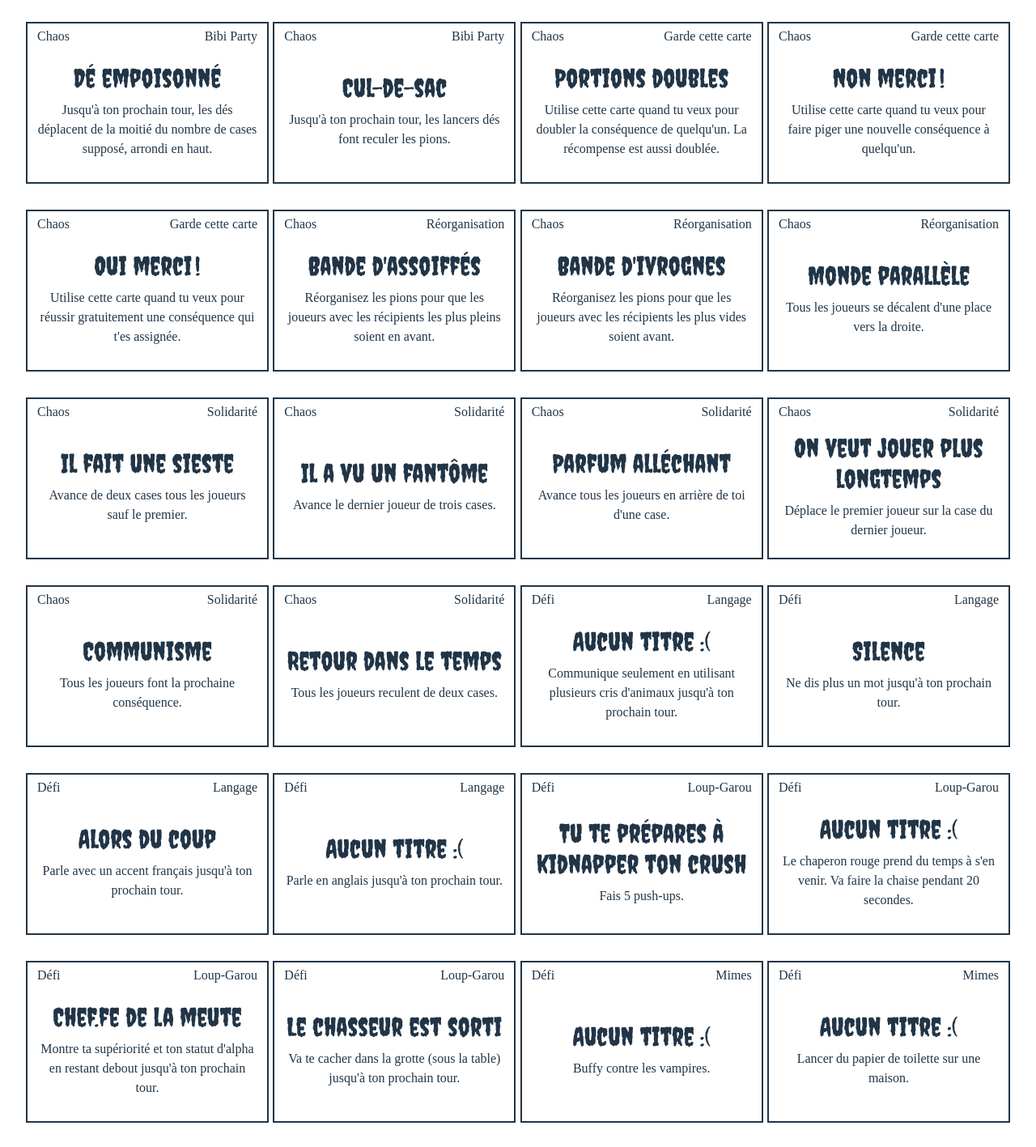
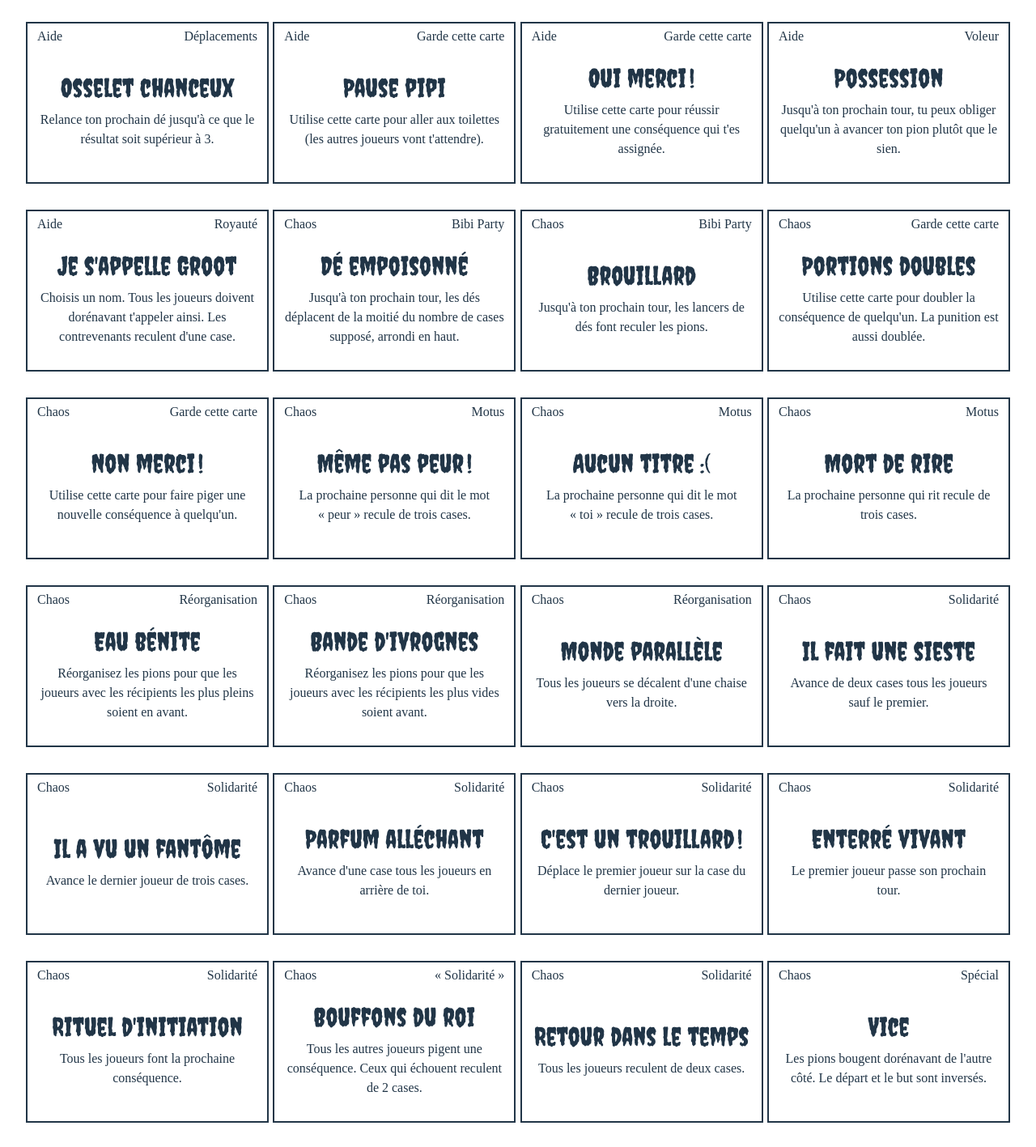
Before and after one commit to beaudry/HalloweenCarteur, a Preact app: page / in a window 1280 px wide. Shown: the part 600-2017 px from the top of the page at 81% size. Built offline with nearby package versions, Linux system fonts and the light colour scheme; a web font is replaced by a local one.

Commit message:
Ajout de plusieurs cartes. Raffinement des titres

```diff
--- a/src/donnees/cartes.ts
+++ b/src/donnees/cartes.ts
@@ -2,30 +2,50 @@ import Carte from "../modeles/Carte";
 import Categorie from "../modeles/Categorie";
 
 const cartes: Carte[] = [
-    { categorie: Categorie.aide, cycle: "Déplacement", description: "Rejoue!", titre: "Encore!" },
     { categorie: Categorie.aide, cycle: "Déplacements", description: "Avance d'une case.", titre: "Manque d'inspiration" },
     { categorie: Categorie.aide, cycle: "Déplacements", description: "Échange de place avec le joueur de ton choix.", titre: "Merci d'avoir gardé ma place" },
     { categorie: Categorie.aide, cycle: "Déplacements", description: "Échange de place avec le premier joueur.", titre: "Moi d'abord" },
+    { categorie: Categorie.aide, cycle: "Déplacements", description: "Rejoue!", titre: "Encore!" },
+    { categorie: Categorie.aide, cycle: "Déplacements", description: "Relance ton prochain dé jusqu'à ce que le résultat soit supérieur à 3.", titre: "Osselet chanceux" },
+    { categorie: Categorie.aide, cycle: "Garde cette carte", description: "Utilise cette carte pour aller aux toilettes (les autres joueurs vont t'attendre).", titre: "Pause pipi" },
+    { categorie: Categorie.aide, cycle: "Garde cette carte", description: "Utilise cette carte pour réussir gratuitement une conséquence qui t'es assignée.", titre: "Oui merci!" },
+    { categorie: Categorie.aide, cycle: "Voleur", description: "Jusqu'à ton prochain tour, tu peux obliger quelqu'un à avancer ton pion plutôt que le sien.", titre: "Possession" },
+    { categorie: Categorie.aide, cycle: "Royauté", description: "Choisis un nom. Tous les joueurs doivent dorénavant t'appeler ainsi. Les contrevenants reculent d'une case.", titre: "Je s'appelle Groot" },
 
     { categorie: Categorie.chaos, cycle: "Bibi Party", description: "Jusqu'à ton prochain tour, les dés déplacent de la moitié du nombre de cases supposé, arrondi en haut.", titre: "Dé empoisonné" },
-    { categorie: Categorie.chaos, cycle: "Bibi Party", description: "Jusqu'à ton prochain tour, les lancers dés font reculer les pions.", titre: "Cul-de-sac" },
-    { categorie: Categorie.chaos, cycle: "Garde cette carte", description: "Utilise cette carte quand tu veux pour doubler la conséquence de quelqu'un. La récompense est aussi doublée.", titre: "Portions doubles" },
-    { categorie: Categorie.chaos, cycle: "Garde cette carte", description: "Utilise cette carte quand tu veux pour faire piger une nouvelle conséquence à quelqu'un.", titre: "Non merci!" },
-    { categorie: Categorie.chaos, cycle: "Garde cette carte", description: "Utilise cette carte quand tu veux pour réussir gratuitement une conséquence qui t'es assignée.", titre: "Oui merci!" },
-    { categorie: Categorie.chaos, cycle: "Réorganisation", description: "Réorganisez les pions pour que les joueurs avec les récipients les plus pleins soient en avant.", titre: "Bande d'assoiffés" },
+    { categorie: Categorie.chaos, cycle: "Bibi Party", description: "Jusqu'à ton prochain tour, les lancers de dés font reculer les pions.", titre: "Brouillard" },
+    { categorie: Categorie.chaos, cycle: "Garde cette carte", description: "Utilise cette carte pour doubler la conséquence de quelqu'un. La punition est aussi doublée.", titre: "Portions doubles" },
+    { categorie: Categorie.chaos, cycle: "Garde cette carte", description: "Utilise cette carte pour faire piger une nouvelle conséquence à quelqu'un.", titre: "Non merci!" },
+    { categorie: Categorie.chaos, cycle: "Motus", description: "La prochaine personne qui dit le mot « peur » recule de trois cases.", titre: "Même pas peur!" },
+    { categorie: Categorie.chaos, cycle: "Motus", description: "La prochaine personne qui dit le mot « toi » recule de trois cases." },
+    { categorie: Categorie.chaos, cycle: "Motus", description: "La prochaine personne qui rit recule de trois cases.", titre: "Mort de rire" },
+    { categorie: Categorie.chaos, cycle: "Réorganisation", description: "Réorganisez les pions pour que les joueurs avec les récipients les plus pleins soient en avant.", titre: "Eau bénite" },
     { categorie: Categorie.chaos, cycle: "Réorganisation", description: "Réorganisez les pions pour que les joueurs avec les récipients les plus vides soient avant.", titre: "Bande d'ivrognes" },
-    { categorie: Categorie.chaos, cycle: "Réorganisation", description: "Tous les joueurs se décalent d'une place vers la droite.", titre: "Monde parallèle" },
+    { categorie: Categorie.chaos, cycle: "Réorganisation", description: "Tous les joueurs se décalent d'une chaise vers la droite.", titre: "Monde parallèle" },
     { categorie: Categorie.chaos, cycle: "Solidarité", description: "Avance de deux cases tous les joueurs sauf le premier.", titre: "Il fait une sieste" },
     { categorie: Categorie.chaos, cycle: "Solidarité", description: "Avance le dernier joueur de trois cases.", titre: "Il a vu un fantôme" },
-    { categorie: Categorie.chaos, cycle: "Solidarité", description: "Avance tous les joueurs en arrière de toi d'une case.", titre: "Parfum alléchant" },
-    { categorie: Categorie.chaos, cycle: "Solidarité", description: "Déplace le premier joueur sur la case du dernier joueur.", titre: "On veut jouer plus longtemps" },
-    { categorie: Categorie.chaos, cycle: "Solidarité", description: "Tous les joueurs font la prochaine conséquence.", titre: "Communisme" },
+    { categorie: Categorie.chaos, cycle: "Solidarité", description: "Avance d'une case tous les joueurs en arrière de toi.", titre: "Parfum alléchant" },
+    { categorie: Categorie.chaos, cycle: "Solidarité", description: "Déplace le premier joueur sur la case du dernier joueur.", titre: "C'est un trouillard!" },
+    { categorie: Categorie.chaos, cycle: "Solidarité", description: "Le premier joueur passe son prochain tour.", titre: "Enterré vivant" },
+    { categorie: Categorie.chaos, cycle: "Solidarité", description: "Tous les joueurs font la prochaine conséquence.", titre: "Rituel d'initiation" },
+    { categorie: Categorie.chaos, cycle: "« Solidarité »", description: "Tous les autres joueurs pigent une conséquence. Ceux qui échouent reculent de 2 cases.", titre: "Bouffons du roi" },
     { categorie: Categorie.chaos, cycle: "Solidarité", description: "Tous les joueurs reculent de deux cases.", titre: "Retour dans le temps" },
+    { categorie: Categorie.chaos, cycle: "Spécial", description: "Les pions bougent dorénavant de l'autre côté. Le départ et le but sont inversés.", titre: "Vice" },
+    { categorie: Categorie.chaos, cycle: "Spécial", description: "Les pions bougent dorénavant de l'autre côté. Le départ et le but sont inversés.", titre: "Versa" },
 
+    { categorie: Categorie.defi, cycle: "Improvisation", description: "Explique au joueur à ta droite pourquoi tu as besoin de lui pour ton rituel." },
+    { categorie: Categorie.defi, cycle: "Improvisation", description: "Explique pourquoi les loup-garous sont des membres essentiels de notre société." },
+    { categorie: Categorie.defi, cycle: "Improvisation", description: "Explique pourquoi les rats ont été faussement blâmés pour la peste bubonique." },
+    { categorie: Categorie.defi, cycle: "Improvisation", description: "Explique pourquoi les zombies sont vivants." },
+    { categorie: Categorie.defi, cycle: "Improvisation", description: "Explique au monstre de Frankenstein (la personne à ta gauche) l'origine de sa main droite." },
+    { categorie: Categorie.defi, cycle: "Improvisation", description: "On sait que le Diable est souvent représenté par une chèvre. Vend-nous le fromage qui en résulterait." },
     { categorie: Categorie.defi, cycle: "Langage", description: "Communique seulement en utilisant plusieurs cris d'animaux jusqu'à ton prochain tour." },
     { categorie: Categorie.defi, cycle: "Langage", description: "Ne dis plus un mot jusqu'à ton prochain tour.", titre: "Silence" },
     { categorie: Categorie.defi, cycle: "Langage", description: "Parle avec un accent français jusqu'à ton prochain tour.", titre: "Alors du coup" },
     { categorie: Categorie.defi, cycle: "Langage", description: "Parle en anglais jusqu'à ton prochain tour." },
+    { categorie: Categorie.defi, cycle: "Livraison", description: "Amène un bonbon à Léa." },
+    { categorie: Categorie.defi, cycle: "Livraison", description: "Amène un rouleau de Rockets à Charles-André.", titre: "Vers d'autres cieux" },
+    { categorie: Categorie.defi, cycle: "Livraison", description: "Va chercher un refill à quelqu'un à la table." },
     { categorie: Categorie.defi, cycle: "Loup-Garou", description: "Fais 5 push-ups.", titre: "Tu te prépares à kidnapper ton crush" },
     { categorie: Categorie.defi, cycle: "Loup-Garou", description: "Le chaperon rouge prend du temps à s'en venir. Va faire la chaise pendant 20 secondes." },
     { categorie: Categorie.defi, cycle: "Loup-Garou", description: "Montre ta supériorité et ton statut d'alpha en restant debout jusqu'à ton prochain tour.", titre: "Chef.fe de la meute" },
@@ -39,8 +59,6 @@ const cartes: Carte[] = [
     { categorie: Categorie.defi, cycle: "Partage", description: "Emprunte un accessoire de quelqu'un d'autre jusqu'à ton prochain tour." },
     { categorie: Categorie.defi, cycle: "Partage", description: "Mets les bas de quelqu'un d'autre jusqu'à ton prochain tour." },
     { categorie: Categorie.defi, cycle: "Partage", description: "Porte le chapeau de quelqu'un d'autre jusqu'à ton prochain tour.", titre: "Tu deviens chauve" },
-    { categorie: Categorie.defi, cycle: "Social", description: "Amène un bonbon à Léa." },
-    { categorie: Categorie.defi, cycle: "Social", description: "Amène un rouleau de Rockets à Charles-André.", titre: "Vers d'autres cieux" },
     { categorie: Categorie.defi, cycle: "Social", description: "Nomme correctement tous les joueurs à la table." },
     { categorie: Categorie.defi, cycle: "Social", description: "Trouve un.e non-joueur.euse et viens nous le.a présenter en quelques phrases.", titre: 'Connais-tu Alex?' },
     { categorie: Categorie.defi, cycle: "Social", description: "Va changer la chanson qui joue et mets celle de ton choix. Chante-la (la table doit t'entendre).", titre: "Perce-oreilles" },
@@ -50,24 +68,22 @@ const cartes: Carte[] = [
     { categorie: Categorie.defi, cycle: "Trouvez Charlie", description: "Trouve un non-joueur qui est venu en autobus." },
     { categorie: Categorie.defi, cycle: "Trouvez Charlie", description: "Trouve un non-joueur qui est venu en voiture." },
 
+    { categorie: Categorie.verite, cycle: "Choix", description: "Préférerais-tu mourir ou devenir un loup-garou?" },
+    { categorie: Categorie.verite, cycle: "Choix", description: "Préférerais-tu mourir ou devenir un vampire?" },
+    { categorie: Categorie.verite, cycle: "Choix", description: "Préférerais-tu mourir ou devenir un zombie?" },
     { categorie: Categorie.verite, cycle: "Halloween", description: "Qu'est-ce que la maison de riches donnait quand tu passais l'Halloween?" },
     { categorie: Categorie.verite, cycle: "Halloween", description: "Quel bonbon espérais-tu obtenir quand tu passais l'Halloween?" },
     { categorie: Categorie.verite, cycle: "Halloween", description: "Quel bonbon ne mangeais-tu jamais quand tu passais l'Halloween?" },
+    { categorie: Categorie.verite, cycle: "Halloween", description: "Quel est ton film d'Halloween préféré?" },
     { categorie: Categorie.verite, cycle: "Halloween", description: "Quel genre de sac utilisais-tu quand tu passais l'Halloween?" },
     { categorie: Categorie.verite, cycle: "Halloween", description: "Tu as passé l'Halloween jusqu'à quel âge?" },
-    { categorie: Categorie.verite, cycle: "Informations", description: "Comment connais-tu les hôtes de l'événement?" },
-    { categorie: Categorie.verite, cycle: "Informations", description: "Quel est le dernier film que tu as vu?" },
-    { categorie: Categorie.verite, cycle: "Informations", description: "Quelle est la dernière chose que tu as commencé à apprendre?" },
-    { categorie: Categorie.verite, cycle: "Informations", description: "Raconte-nous ta journée d'hier." },
     { categorie: Categorie.verite, cycle: "Mal", description: "Dans quel cercle de l'enfer es-tu le plus probable d'aller?" },
     { categorie: Categorie.verite, cycle: "Mal", description: "Pour quelle raison irais-tu en prison?" },
-    { categorie: Categorie.verite, cycle: "Mal", description: "Préférerais-tu mourir ou devenir un loup-garou?" },
-    { categorie: Categorie.verite, cycle: "Mal", description: "Préférerais-tu mourir ou devenir un vampire?" },
-    { categorie: Categorie.verite, cycle: "Mal", description: "Préférerais-tu mourir ou devenir un zombie?" },
     { categorie: Categorie.verite, cycle: "Mal", description: "Quelle est ton incantation préférée?" },
+    { categorie: Categorie.verite, cycle: "Mal", description: "Qui est ta sorcière préféréé?" },
     { categorie: Categorie.verite, cycle: "Mal", description: "Qui est ton tueur préféré?" },
     { categorie: Categorie.verite, cycle: "Mal", description: "Selon toi, quelle est la pire malédiction que quelqu'un pourrait recevoir?" },
-    { categorie: Categorie.verite, cycle: "Mal", description: "Si on remplaçait tous les humains par des copies toi, quand se produirait le premier meurtre?" },
+    { categorie: Categorie.verite, cycle: "Mal", description: "Si on remplaçait tous les humains par des copies toi, qu'est-ce qui va causer le premier meurtre?" },
     { categorie: Categorie.verite, cycle: "Mal", description: "Si tu devais tuer quelqu'un, quelle arme utiliserais-tu?" },
     { categorie: Categorie.verite, cycle: "Marie/tue/fourre", description: ["Godzilla", "Mothra", "King Kong"], titre: "Animaux" },
     { categorie: Categorie.verite, cycle: "Marie/tue/fourre", description: ["Jigsaw (la marionette)", "Chucky", "Un Mogwai/gremlin"], titre: "Jouets" },
@@ -75,6 +91,7 @@ const cartes: Carte[] = [
     { categorie: Categorie.verite, cycle: "Marie/tue/fourre", description: ["Patrick Bateman", "Sweeney Todd", "Hannibal Lecter"], titre: "Sigmas" },
     { categorie: Categorie.verite, cycle: "Marie/tue/fourre", description: ["Un loup-garou", "Un vampire", "Un zombie"] },
     { categorie: Categorie.verite, cycle: "Mise en situation", description: "Lors d'un rituel occulte, qui manifesterais-tu, et que lui demanderais-tu?" },
+    { categorie: Categorie.verite, cycle: "Mise en situation", description: "Qu'est-ce qu'un inconnu pourrait te dire pour que tu rentres dans sa van?" },
     { categorie: Categorie.verite, cycle: "Mise en situation", description: "Si tu étais dans un film d'horreur, quel rôle aurais-tu?" },
     { categorie: Categorie.verite, cycle: "Mise en situation", description: "Si tu étais un fantôme, qu'hanterais-tu?" },
     { categorie: Categorie.verite, cycle: "Mise en situation", description: "Tu reçois un bébé zombie, que tu ne peux pas donner. Que fais-tu?" },
@@ -84,6 +101,8 @@ const cartes: Carte[] = [
     { categorie: Categorie.verite, cycle: "Peur", description: "Quel film t'a le plus traumatisé quand tu étais enfant?" },
     { categorie: Categorie.verite, cycle: "Peur", description: "Quel monstre tes parents utilisaient-ils pour te faire peur?" },
     { categorie: Categorie.verite, cycle: "Peur", description: "Quelle est une de tes phobies les plus irrationnelles?" },
+    { categorie: Categorie.verite, cycle: "Spiritualité", description: "Dans quel cercle de l'enfer catholique serais-tu assigné?" },
+    { categorie: Categorie.verite, cycle: "Spiritualité", description: "Selon ton karma, en quoi te réincarnerais-tu?" },
 ];
 
 export default cartes;
```
